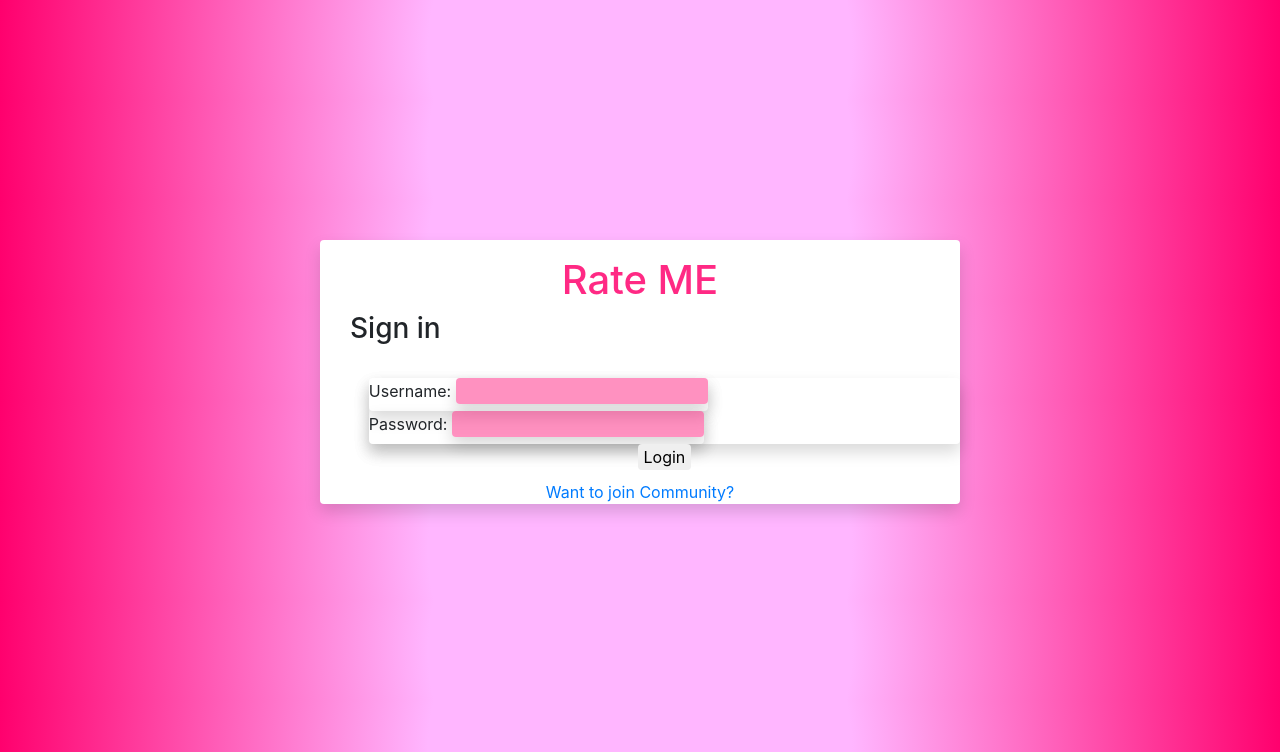
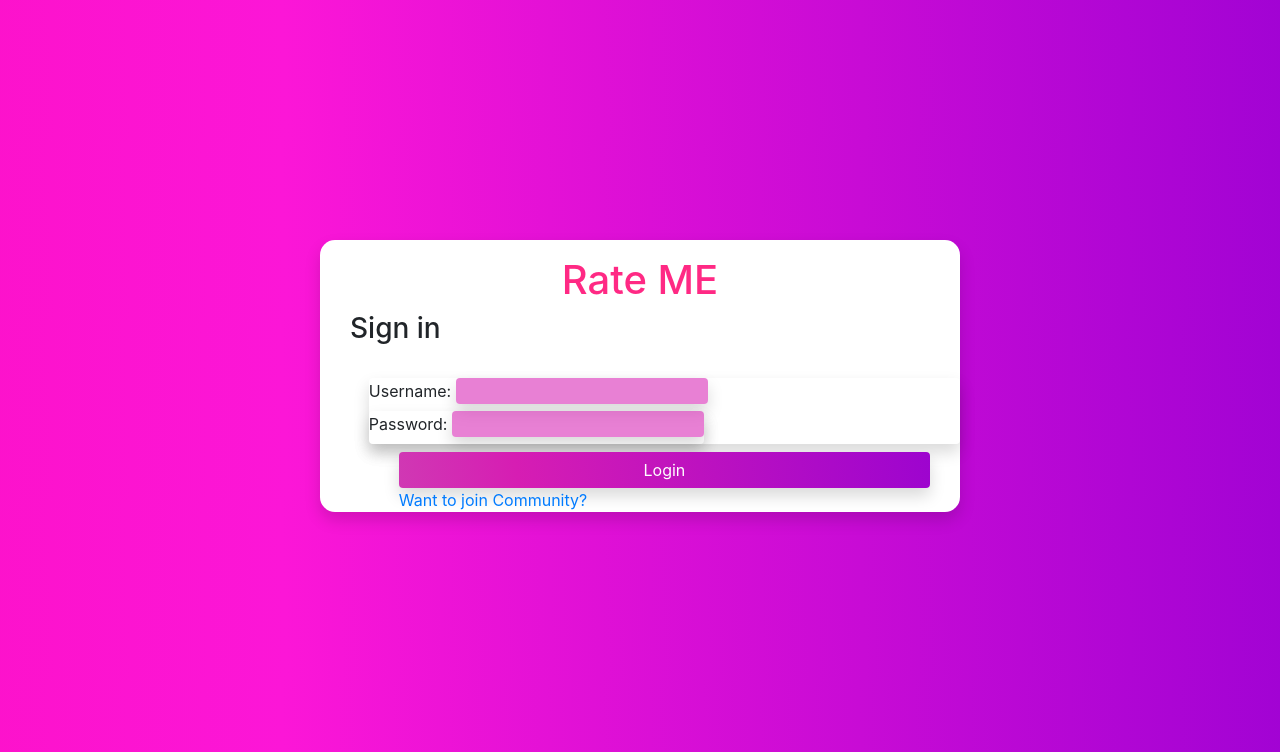
Before and after one commit to CyberHummel/Rate-ME, a PHP site: page / in a window 1280 px wide. Shown: the top 752 px of the page. Run offline with PHP 8.4, Linux system fonts and the light colour scheme.

Commit message:
Login Page CSS improvements

```diff
--- a/App/home.css
+++ b/App/home.css
@@ -34,3 +34,65 @@ html{
 .icon:hover {
     color: blueviolet;
 }
+
+
+
+.login-btn{
+    color: white;
+    background: linear-gradient(261deg,darkviolet,#d61db3,#be8bb5);
+    background-size: 180% 180%;
+    animation: login-btn 24s ease infinite;
+}
+
+@keyframes login-btn {
+    0% {
+        background-position: 0% 50%;
+    }
+    50% {
+        background-position: 100% 50%;
+    }
+    100% {
+        background-position: 0% 50%;
+    }
+}
+
+.login-btn:hover{
+    background: linear-gradient(0deg, rgba(148, 0, 211, 0.34), rgba(214, 29, 179, 0.41), rgba(190, 139, 181, 0.66));
+    background-size: 180% 180%;
+    animation: login-btn 24s ease infinite;
+}
+
+.login-field{
+    background-color: rgba(214, 29, 179, 0.56);
+    color: white;
+    border: none;
+}
+
+.login-field:hover{
+    background: linear-gradient(0deg, rgba(148, 0, 211, 0.59),#d61db3,#be8bb5);
+    background-size: 180% 180%;
+    animation: login-btn 24s ease infinite;
+}
+
+.round {
+    border-radius:15px;
+}
+
+
+.gradient-background {
+    background: linear-gradient(268deg,darkviolet,#fc16d7,#ff07aa);
+    background-size: 180% 180%;
+    animation: gradient-animation 24s ease infinite;
+}
+
+@keyframes gradient-animation {
+    0% {
+        background-position: 0% 50%;
+    }
+    50% {
+        background-position: 100% 50%;
+    }
+    100% {
+        background-position: 0% 50%;
+    }
+}
--- a/App/index.php
+++ b/App/index.php
@@ -7,7 +7,7 @@
     <link rel="stylesheet" type="text/css" href="design.css">
     <link rel="stylesheet" type="text/css" href="home.css">
 </head>
-<body class="backround text-center" style="height: 100px">
+<body class="gradient-background text-center" style="height: 100px">
 <?php
 session_start();
 // generell blackbox autocomplete m schnerller zu schreiben ~ marius
@@ -70,7 +70,7 @@ $conn->close();
 <!-- headline banner -->
 
 
-<div id="central_panel" class="rounded container align-self-center shadow">
+<div id="central_panel" class=" container align-self-center shadow round">
     <div class="container text-left rounded mt-xl-3">
         <h1 class="rate-me_headline text-center" style="background-color: white">Rate ME</h1>
         <h3 class="mt-xl-2" style="">Sign in</h3>
@@ -79,20 +79,21 @@ $conn->close();
     <!-- Anmeldeformular -->
     <form action="<?php echo htmlspecialchars($_SERVER["PHP_SELF"]); ?>" method="post" style="margin-left: 8%;">
         <div class="row rounded shadow">
-            <div class="rounded shadow">
+            <div class="rounded">
                 <label for="username">Username:</label>
-                <input id="username" name="username" required type="text" class="shadow rounded" style="border-width: 0; background-color: rgba(255,78,153,0.62)"/>
+                <input id="username" name="username" required type="text" class="shadow rounded login-field"/>
             </div>
             <br>
             <div class="rounded shadow">
                 <label for="password">Password: </label>
-                <input id="password" name="password" required type="password" class="shadow rounded" style="border-width: 0; background-color: rgba(255,78,153,0.62)"/>
+                <input id="password" name="password" required type="password" class="shadow rounded login-field" />
             </div>
 
         </div>
+        <div class="container text-left">
+            <input name="login" type="submit" value="Login" class="button rounded shadow mt-2 btn login-btn" style="border-width: 0; width: 100%;/>
+        </div>
 
-        <input name="login" type="submit" value="Login" class="button rounded"
-               style="border-width: 0"     />
 
 
         <!-- wennn das hier gedrückt wird passiert nichts -->
```
